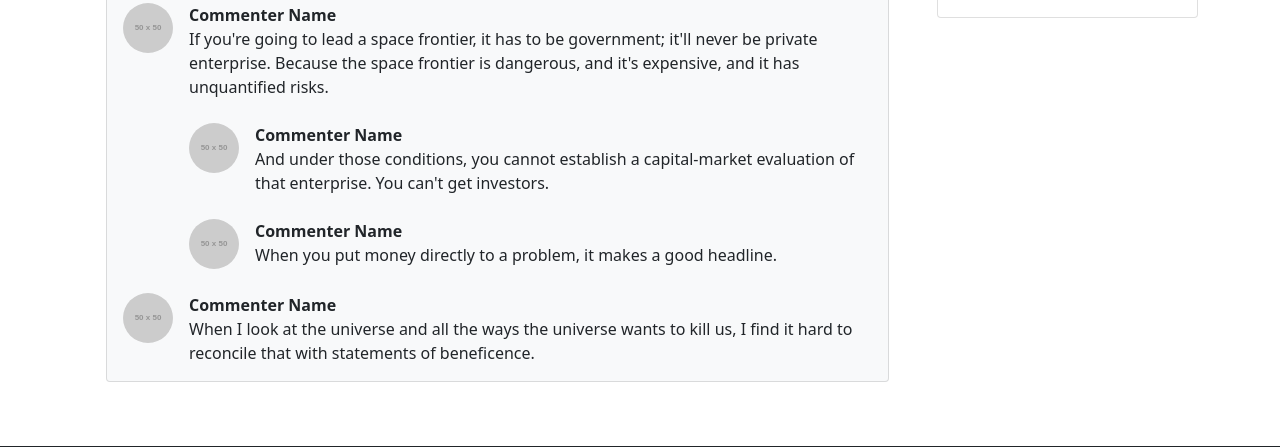
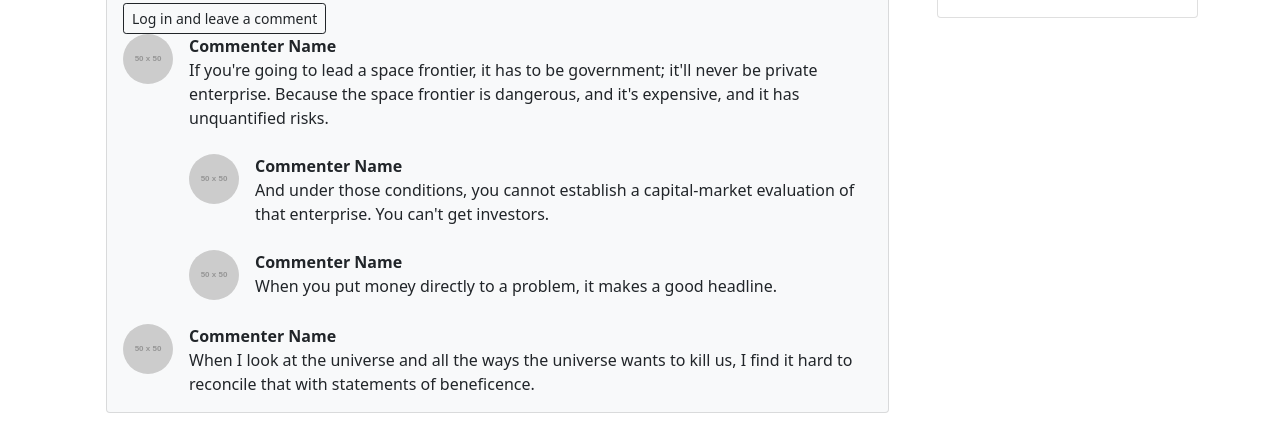
Before and after one commit to haremeat/DjangoBlog, a Django app: template blog/templates/blog/post_detail.html in a window 1280 px wide. Shown: the part 333-780 px from the top of the page. Run offline with Django 3.2, Linux system fonts and the light colour scheme; the template is opened without the code that fills it, so the values that code supplies are empty; grey boxes labelled with a size stand in for pictures from a placeholder-image service; some libraries are stand-ins or nearby versions.

Commit message:
로그인하지 않았을 경우 로그인 후 댓글달기 버튼 노출

```diff
--- a/blog/templates/blog/post_detail.html
+++ b/blog/templates/blog/post_detail.html
@@ -22,7 +22,8 @@
                     <hr>
 
                     {% if user.is_authenticated and user == post.author %}
-                        <a href="/blog/update_post/{{ post.pk }}" class="btn btn-info btn-sm float-right" role="button">Edit Post</a>
+                    <a href="/blog/update_post/{{ post.pk }}" class="btn btn-info btn-sm float-right" role="button">Edit
+                        Post</a>
                     {% endif %}
 
                     <!-- Post meta content-->
@@ -68,7 +69,7 @@
             <div class="media mb-4" id="comment-{{ comment.pk }}">
                 <img src="http://placehold.it/50x50" alt="" class="d-flex mr-3 rounded-circle">
                 <div class="media-body">
-                            <h5 class="mt-0">{{ comment.author.username }}   {{ comment.created_at }}</h5>
+                    <h5 class="mt-0">{{ comment.author.username }} {{ comment.created_at }}</h5>
                     <p>{{ comment.content | linebreaks }}</p>
                 </div>
             </div>
@@ -82,12 +83,16 @@
                     <div class="card-body">
                         <!-- Comments form-->
                         {% if user.is_authenticated %}
-                        <form id="comment-form" method="post" class="mb-4" action="{{ post.get_absolute_url }} new_comment/">
+                        <form id="comment-form" method="post" class="mb-4"
+                              action="{{ post.get_absolute_url }} new_comment/">
                             <div class="form-group">
                                 <textarea class="form-control" rows="3"></textarea>
                             </div>
                             <button type="submit" class="btn btn-primary">Submit</button>
                         </form>
+                        {% else %}
+                        <a href="#" role="button" class="btn btn-outline-dark btn-block btn-sm" data-toggle="modal"
+                           data-target="#loginModal">Log in and leave a comment</a>
                         {% endif %}
                         <!-- Comment with nested comments-->
                         <div class="d-flex mb-4">
```
Lines whose indentation alone changed are shown as unchanged.
